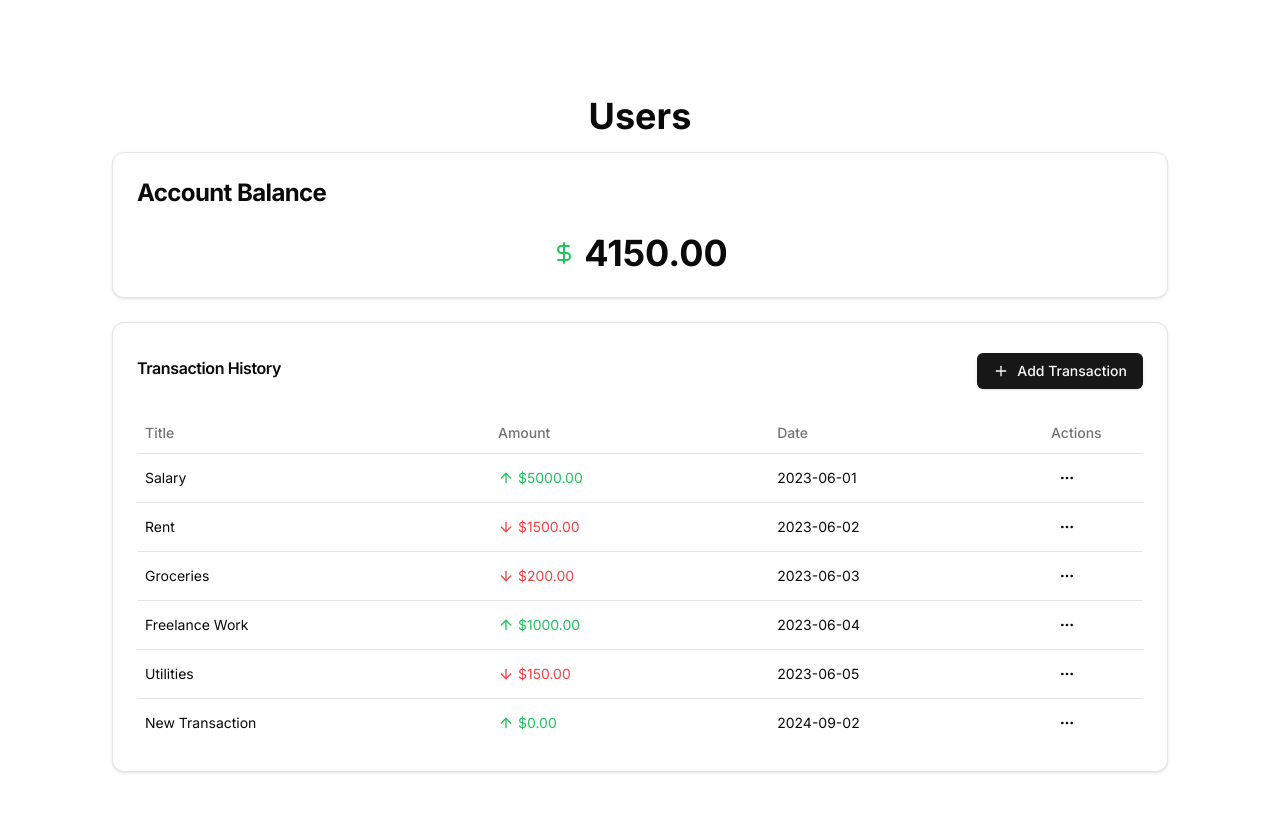
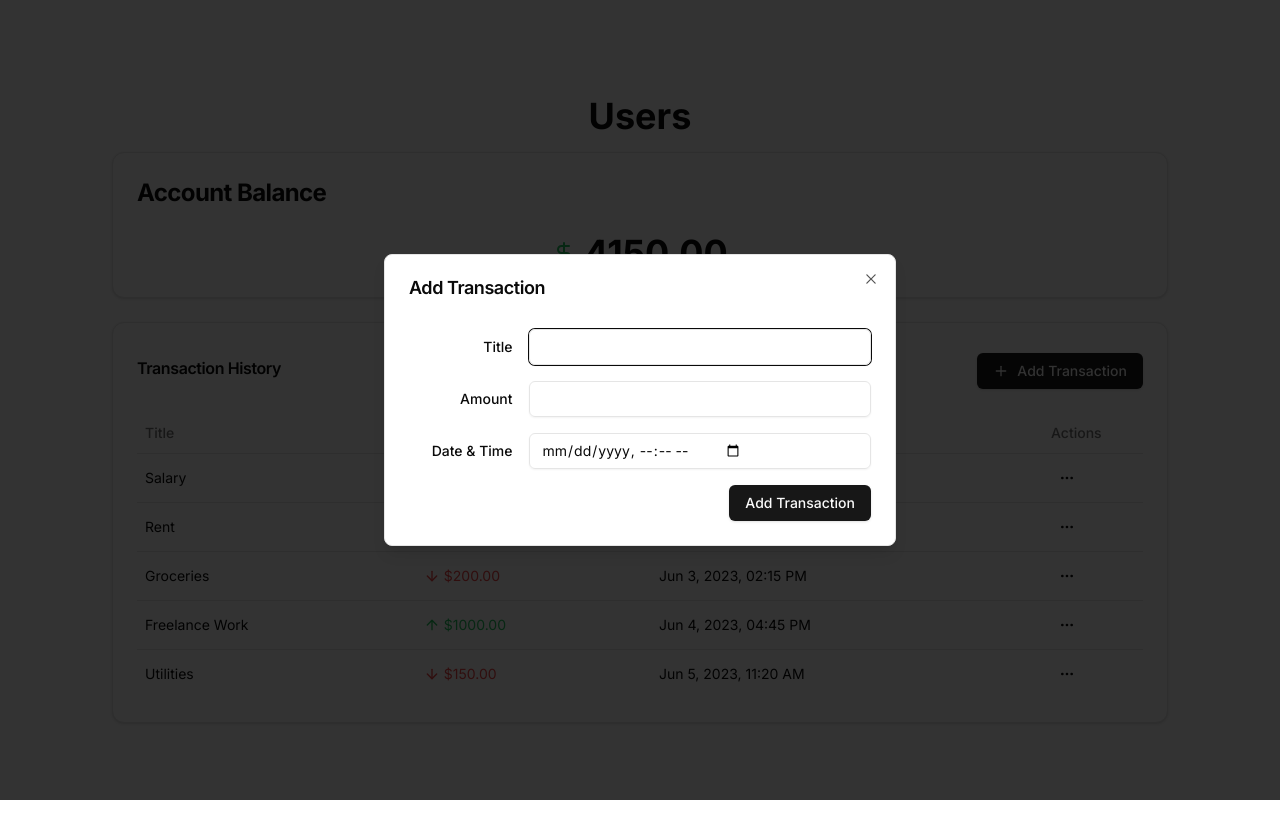
Before and after one commit to klauskpm/imersao-alura-gemini, a Next.js app: page / in a window 1280 px wide. Both pictures are taken after a click on the button "Add Transaction". Shown: the top 838 px of the page. Built offline with nearby package versions, Linux system fonts and the light colour scheme; no server answers; the database is empty; what @next/env would draw is missing.

Commit message:
Add dialog and add time to the date info

```diff
--- a/components/transaction-table.tsx
+++ b/components/transaction-table.tsx
@@ -4,6 +4,16 @@
 import { Card, CardContent, CardHeader, CardTitle } from "@/components/ui/card"
 import { Table, TableBody, TableCell, TableHead, TableHeader, TableRow } from "@/components/ui/table"
 import { Button } from "@/components/ui/button"
+import { Input } from "@/components/ui/input"
+import { Label } from "@/components/ui/label"
+import {
+  Dialog,
+  DialogContent,
+  DialogHeader,
+  DialogTitle,
+  DialogTrigger,
+  DialogFooter,
+} from "@/components/ui/dialog"
 import { DropdownMenu, DropdownMenuContent, DropdownMenuItem, DropdownMenuTrigger } from "@/components/ui/dropdown-menu"
 import { ArrowDownIcon, ArrowUpIcon, DollarSignIcon, MoreHorizontalIcon, PlusIcon } from "lucide-react"
 
@@ -11,40 +21,66 @@
   id: number
   title: string
   amount: number
-  date: string
+  datetime: string
 }
 
 const initialTransactions: Transaction[] = [
-  { id: 1, title: "Salary", amount: 5000, date: "2023-06-01" },
-  { id: 2, title: "Rent", amount: -1500, date: "2023-06-02" },
-  { id: 3, title: "Groceries", amount: -200, date: "2023-06-03" },
-  { id: 4, title: "Freelance Work", amount: 1000, date: "2023-06-04" },
-  { id: 5, title: "Utilities", amount: -150, date: "2023-06-05" },
+  { id: 1, title: "Salary", amount: 5000, datetime: "2023-06-01T09:00" },
+  { id: 2, title: "Rent", amount: -1500, datetime: "2023-06-02T10:30" },
+  { id: 3, title: "Groceries", amount: -200, datetime: "2023-06-03T14:15" },
+  { id: 4, title: "Freelance Work", amount: 1000, datetime: "2023-06-04T16:45" },
+  { id: 5, title: "Utilities", amount: -150, datetime: "2023-06-05T11:20" },
 ]
 
 export function TransactionTableComponent() {
   const [transactions, setTransactions] = useState<Transaction[]>(initialTransactions)
+  const [isDialogOpen, setIsDialogOpen] = useState(false)
+  const [currentTransaction, setCurrentTransaction] = useState<Transaction | null>(null)
 
   const totalBalance = transactions.reduce((sum, transaction) => sum + transaction.amount, 0)
 
-  const handleAddTransaction = () => {
-    // This is a placeholder function. In a real app, you'd open a modal or navigate to a form.
+  const handleOpenDialog = (transaction: Transaction | null = null) => {
+    setCurrentTransaction(transaction)
+    setIsDialogOpen(true)
+  }
+
+  const handleCloseDialog = () => {
+    setCurrentTransaction(null)
+    setIsDialogOpen(false)
+  }
+
+  const handleSubmitTransaction = (event: React.FormEvent<HTMLFormElement>) => {
+    event.preventDefault()
+    const formData = new FormData(event.currentTarget)
     const newTransaction: Transaction = {
-      id: transactions.length + 1,
-      title: "New Transaction",
-      amount: 0,
-      date: new Date().toISOString().split('T')[0]
+      id: currentTransaction?.id || transactions.length + 1,
+      title: formData.get('title') as string,
+      amount: parseFloat(formData.get('amount') as string),
+      datetime: formData.get('datetime') as string,
     }
+
+    if (currentTransaction) {
+      setTransactions(transactions.map(t => t.id === currentTransaction.id ? newTransaction : t))
+    } else {
       setTransactions([...transactions, newTransaction])
     }
 
-  const handleEditTransaction = (id: number) => {
-    // Placeholder for edit functionality
-    console.log(`Edit transaction ${id}`)
+    handleCloseDialog()
   }
 
   const handleDeleteTransaction = (id: number) => {
     setTransactions(transactions.filter(transaction => transaction.id !== id))
+  }
+
+  const formatDateTime = (datetime: string) => {
+    const date = new Date(datetime)
+    return date.toLocaleString('en-US', {
+      year: 'numeric',
+      month: 'short',
+      day: 'numeric',
+      hour: '2-digit',
+      minute: '2-digit',
+    })
   }
 
   return (
@@ -64,10 +100,62 @@
       <Card>
         <CardHeader className="flex flex-row items-center justify-between">
           <CardTitle>Transaction History</CardTitle>
-          <Button onClick={handleAddTransaction}>
+          <Dialog open={isDialogOpen} onOpenChange={setIsDialogOpen}>
+            <DialogTrigger asChild>
+              <Button onClick={() => handleOpenDialog()}>
                 <PlusIcon className="mr-2 h-4 w-4" />
                 Add Transaction
               </Button>
+            </DialogTrigger>
+            <DialogContent>
+              <DialogHeader>
+                <DialogTitle>{currentTransaction ? 'Edit Transaction' : 'Add Transaction'}</DialogTitle>
+              </DialogHeader>
+              <form onSubmit={handleSubmitTransaction}>
+                <div className="grid gap-4 py-4">
+                  <div className="grid grid-cols-4 items-center gap-4">
+                    <Label htmlFor="title" className="text-right">
+                      Title
+                    </Label>
+                    <Input
+                      id="title"
+                      name="title"
+                      defaultValue={currentTransaction?.title}
+                      className="col-span-3"
+                    />
+                  </div>
+                  <div className="grid grid-cols-4 items-center gap-4">
+                    <Label htmlFor="amount" className="text-right">
+                      Amount
+                    </Label>
+                    <Input
+                      id="amount"
+                      name="amount"
+                      type="number"
+                      step="0.01"
+                      defaultValue={currentTransaction?.amount}
+                      className="col-span-3"
+                    />
+                  </div>
+                  <div className="grid grid-cols-4 items-center gap-4">
+                    <Label htmlFor="datetime" className="text-right">
+                      Date & Time
+                    </Label>
+                    <Input
+                      id="datetime"
+                      name="datetime"
+                      type="datetime-local"
+                      defaultValue={currentTransaction?.datetime}
+                      className="col-span-3"
+                    />
+                  </div>
+                </div>
+                <DialogFooter>
+                  <Button type="submit">{currentTransaction ? 'Update' : 'Add'} Transaction</Button>
+                </DialogFooter>
+              </form>
+            </DialogContent>
+          </Dialog>
         </CardHeader>
         <CardContent>
           <Table>
@@ -75,7 +163,7 @@
               <TableRow>
                 <TableHead>Title</TableHead>
                 <TableHead>Amount</TableHead>
-                <TableHead>Date</TableHead>
+                <TableHead>Date & Time</TableHead>
                 <TableHead className="w-[100px]">Actions</TableHead>
               </TableRow>
             </TableHeader>
@@ -93,7 +181,7 @@
                       ${Math.abs(transaction.amount).toFixed(2)}
                     </div>
                   </TableCell>
-                  <TableCell>{transaction.date}</TableCell>
+                  <TableCell>{formatDateTime(transaction.datetime)}</TableCell>
                   <TableCell>
                     <DropdownMenu>
                       <DropdownMenuTrigger asChild>
@@ -103,7 +191,7 @@
                         </Button>
                       </DropdownMenuTrigger>
                       <DropdownMenuContent align="end">
-                        <DropdownMenuItem onClick={() => handleEditTransaction(transaction.id)}>
+                        <DropdownMenuItem onClick={() => handleOpenDialog(transaction)}>
                           Edit
                         </DropdownMenuItem>
                         <DropdownMenuItem onClick={() => handleDeleteTransaction(transaction.id)}>
--- /dev/null
+++ b/components/ui/dialog.tsx
@@ -0,0 +1,122 @@
+"use client"
+
+import * as React from "react"
+import * as DialogPrimitive from "@radix-ui/react-dialog"
+import { Cross2Icon } from "@radix-ui/react-icons"
+
+import { cn } from "@/lib/utils"
+
+const Dialog = DialogPrimitive.Root
+
+const DialogTrigger = DialogPrimitive.Trigger
+
+const DialogPortal = DialogPrimitive.Portal
+
+const DialogClose = DialogPrimitive.Close
+
+const DialogOverlay = React.forwardRef<
+  React.ElementRef<typeof DialogPrimitive.Overlay>,
+  React.ComponentPropsWithoutRef<typeof DialogPrimitive.Overlay>
+>(({ className, ...props }, ref) => (
+  <DialogPrimitive.Overlay
+    ref={ref}
+    className={cn(
+      "fixed inset-0 z-50 bg-black/80  data-[state=open]:animate-in data-[state=closed]:animate-out data-[state=closed]:fade-out-0 data-[state=open]:fade-in-0",
+      className
+    )}
+    {...props}
+  />
+))
+DialogOverlay.displayName = DialogPrimitive.Overlay.displayName
+
+const DialogContent = React.forwardRef<
+  React.ElementRef<typeof DialogPrimitive.Content>,
+  React.ComponentPropsWithoutRef<typeof DialogPrimitive.Content>
+>(({ className, children, ...props }, ref) => (
+  <DialogPortal>
+    <DialogOverlay />
+    <DialogPrimitive.Content
+      ref={ref}
+      className={cn(
+        "fixed left-[50%] top-[50%] z-50 grid w-full max-w-lg translate-x-[-50%] translate-y-[-50%] gap-4 border bg-background p-6 shadow-lg duration-200 data-[state=open]:animate-in data-[state=closed]:animate-out data-[state=closed]:fade-out-0 data-[state=open]:fade-in-0 data-[state=closed]:zoom-out-95 data-[state=open]:zoom-in-95 data-[state=closed]:slide-out-to-left-1/2 data-[state=closed]:slide-out-to-top-[48%] data-[state=open]:slide-in-from-left-1/2 data-[state=open]:slide-in-from-top-[48%] sm:rounded-lg",
+        className
+      )}
+      {...props}
+    >
+      {children}
+      <DialogPrimitive.Close className="absolute right-4 top-4 rounded-sm opacity-70 ring-offset-background transition-opacity hover:opacity-100 focus:outline-none focus:ring-2 focus:ring-ring focus:ring-offset-2 disabled:pointer-events-none data-[state=open]:bg-accent data-[state=open]:text-muted-foreground">
+        <Cross2Icon className="h-4 w-4" />
+        <span className="sr-only">Close</span>
+      </DialogPrimitive.Close>
+    </DialogPrimitive.Content>
+  </DialogPortal>
+))
+DialogContent.displayName = DialogPrimitive.Content.displayName
+
+const DialogHeader = ({
+  className,
+  ...props
+}: React.HTMLAttributes<HTMLDivElement>) => (
+  <div
+    className={cn(
+      "flex flex-col space-y-1.5 text-center sm:text-left",
+      className
+    )}
+    {...props}
+  />
+)
+DialogHeader.displayName = "DialogHeader"
+
+const DialogFooter = ({
+  className,
+  ...props
+}: React.HTMLAttributes<HTMLDivElement>) => (
+  <div
+    className={cn(
+      "flex flex-col-reverse sm:flex-row sm:justify-end sm:space-x-2",
+      className
+    )}
+    {...props}
+  />
+)
+DialogFooter.displayName = "DialogFooter"
+
+const DialogTitle = React.forwardRef<
+  React.ElementRef<typeof DialogPrimitive.Title>,
+  React.ComponentPropsWithoutRef<typeof DialogPrimitive.Title>
+>(({ className, ...props }, ref) => (
+  <DialogPrimitive.Title
+    ref={ref}
+    className={cn(
+      "text-lg font-semibold leading-none tracking-tight",
+      className
+    )}
+    {...props}
+  />
+))
+DialogTitle.displayName = DialogPrimitive.Title.displayName
+
+const DialogDescription = React.forwardRef<
+  React.ElementRef<typeof DialogPrimitive.Description>,
+  React.ComponentPropsWithoutRef<typeof DialogPrimitive.Description>
+>(({ className, ...props }, ref) => (
+  <DialogPrimitive.Description
+    ref={ref}
+    className={cn("text-sm text-muted-foreground", className)}
+    {...props}
+  />
+))
+DialogDescription.displayName = DialogPrimitive.Description.displayName
+
+export {
+  Dialog,
+  DialogPortal,
+  DialogOverlay,
+  DialogTrigger,
+  DialogClose,
+  DialogContent,
+  DialogHeader,
+  DialogFooter,
+  DialogTitle,
+  DialogDescription,
+}
--- /dev/null
+++ b/components/ui/input.tsx
@@ -0,0 +1,25 @@
+import * as React from "react"
+
+import { cn } from "@/lib/utils"
+
+export interface InputProps
+  extends React.InputHTMLAttributes<HTMLInputElement> {}
+
+const Input = React.forwardRef<HTMLInputElement, InputProps>(
+  ({ className, type, ...props }, ref) => {
+    return (
+      <input
+        type={type}
+        className={cn(
+          "flex h-9 w-full rounded-md border border-input bg-transparent px-3 py-1 text-sm shadow-sm transition-colors file:border-0 file:bg-transparent file:text-sm file:font-medium file:text-foreground placeholder:text-muted-foreground focus-visible:outline-none focus-visible:ring-1 focus-visible:ring-ring disabled:cursor-not-allowed disabled:opacity-50",
+          className
+        )}
+        ref={ref}
+        {...props}
+      />
+    )
+  }
+)
+Input.displayName = "Input"
+
+export { Input }
--- /dev/null
+++ b/components/ui/label.tsx
@@ -0,0 +1,26 @@
+"use client"
+
+import * as React from "react"
+import * as LabelPrimitive from "@radix-ui/react-label"
+import { cva, type VariantProps } from "class-variance-authority"
+
+import { cn } from "@/lib/utils"
+
+const labelVariants = cva(
+  "text-sm font-medium leading-none peer-disabled:cursor-not-allowed peer-disabled:opacity-70"
+)
+
+const Label = React.forwardRef<
+  React.ElementRef<typeof LabelPrimitive.Root>,
+  React.ComponentPropsWithoutRef<typeof LabelPrimitive.Root> &
+    VariantProps<typeof labelVariants>
+>(({ className, ...props }, ref) => (
+  <LabelPrimitive.Root
+    ref={ref}
+    className={cn(labelVariants(), className)}
+    {...props}
+  />
+))
+Label.displayName = LabelPrimitive.Root.displayName
+
+export { Label }
--- a/package.json
+++ b/package.json
@@ -11,8 +11,10 @@
   "dependencies": {
     "@google/generative-ai": "^0.17.1",
     "@next/env": "^14.2.7",
+    "@radix-ui/react-dialog": "^1.1.1",
     "@radix-ui/react-dropdown-menu": "^2.1.1",
     "@radix-ui/react-icons": "^1.3.0",
+    "@radix-ui/react-label": "^2.1.0",
     "@radix-ui/react-slot": "^1.1.0",
     "@vercel/postgres": "^0.9.0",
     "class-variance-authority": "^0.7.0",
```
Also changed, not shown: 1 other file (tests, documents, lock files or other folders). Lines whose indentation alone changed are shown as unchanged.
